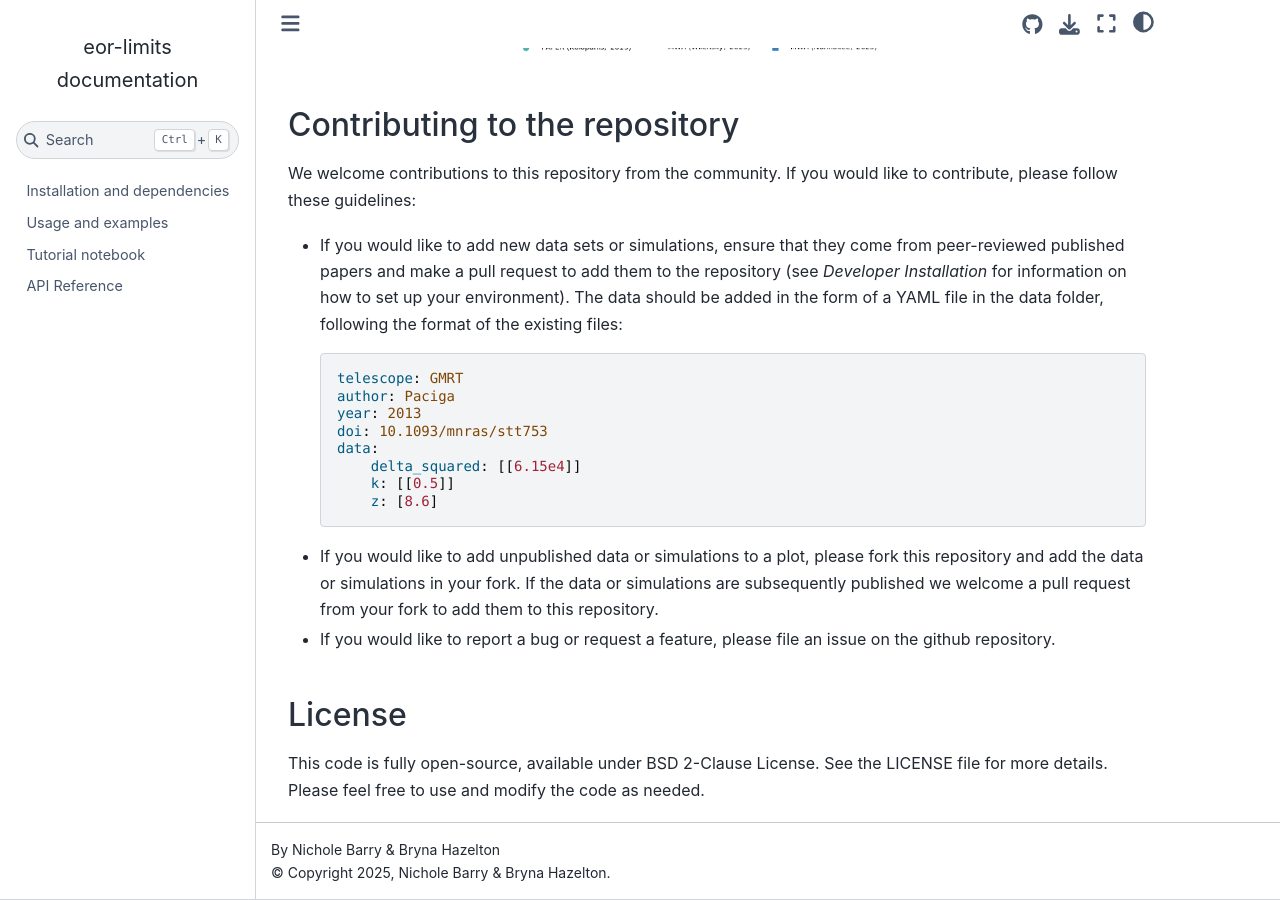
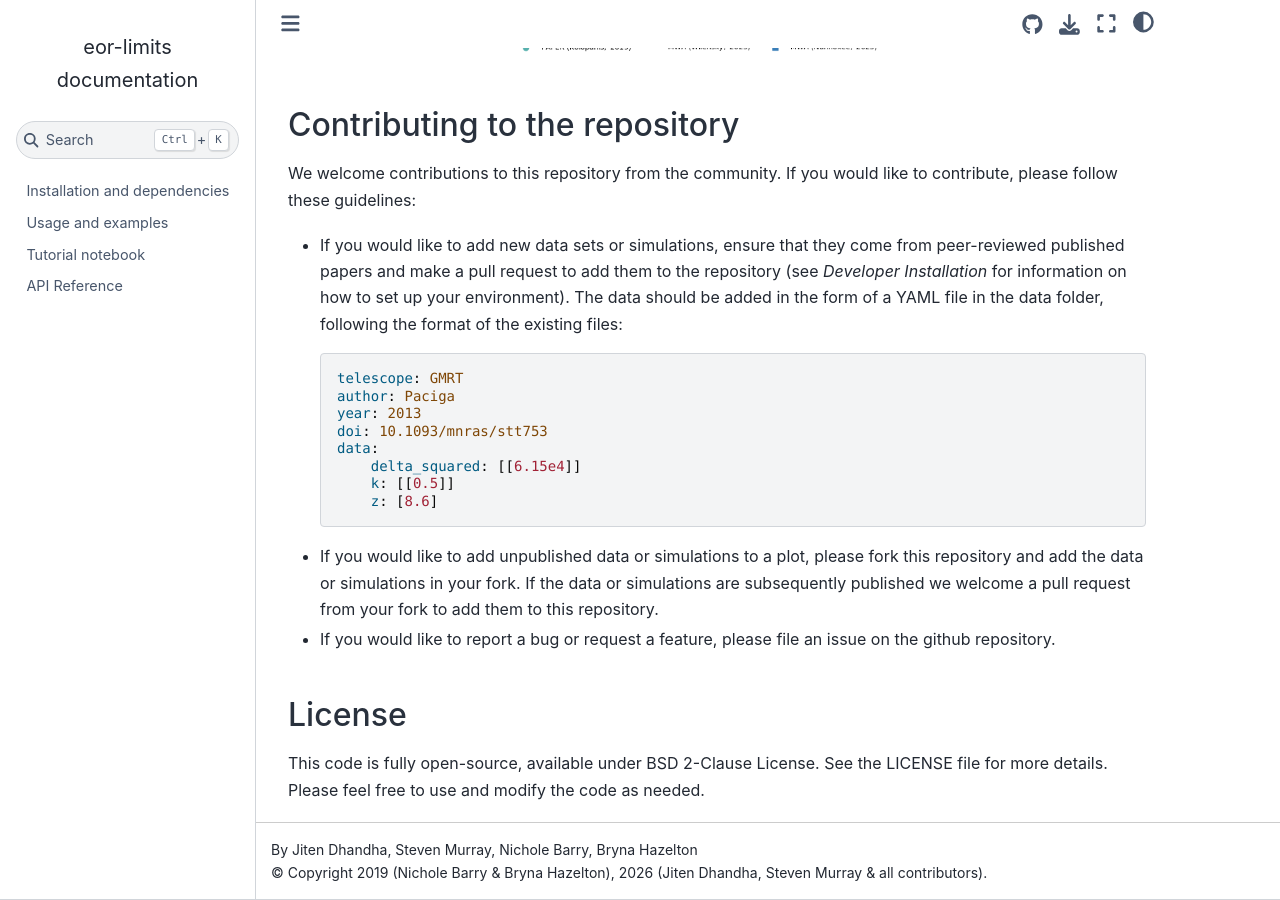
Before and after one commit to EoRImaging/eor_limits, a Sphinx documentation site: the page built from docs/source/index.md, in a window 1280 px wide and 900 px high, scrolled down 767 px. Built offline with Sphinx 7.4.7 and the Sphinx Book theme 1.1.4, drawn with Linux system fonts in a browser that asks for light colours; the version number could not be read and is left out.

Commit message:
update LICENSE

```diff
--- a/docs/source/conf.py
+++ b/docs/source/conf.py
@@ -17,8 +17,12 @@ import sys
 
 project = "eor-limits"  # The name of the project.
 master_doc = "index"  # The master toctree document.
-copyright = "2025, Nichole Barry & Bryna Hazelton"  # noqa: A001
-author = "Nichole Barry & Bryna Hazelton"
+copyright = (  # noqa: A001
+    "2019 (Nichole Barry & Bryna Hazelton), "
+    "2026 (Jiten Dhandha, Steven Murray & all contributors)"
+)
+
+author = "Jiten Dhandha, Steven Murray, Nichole Barry, Bryna Hazelton"
 try:
     from eor_limits import __version__ as version
 except ImportError:
```
Also changed, not shown: 1 other file.
